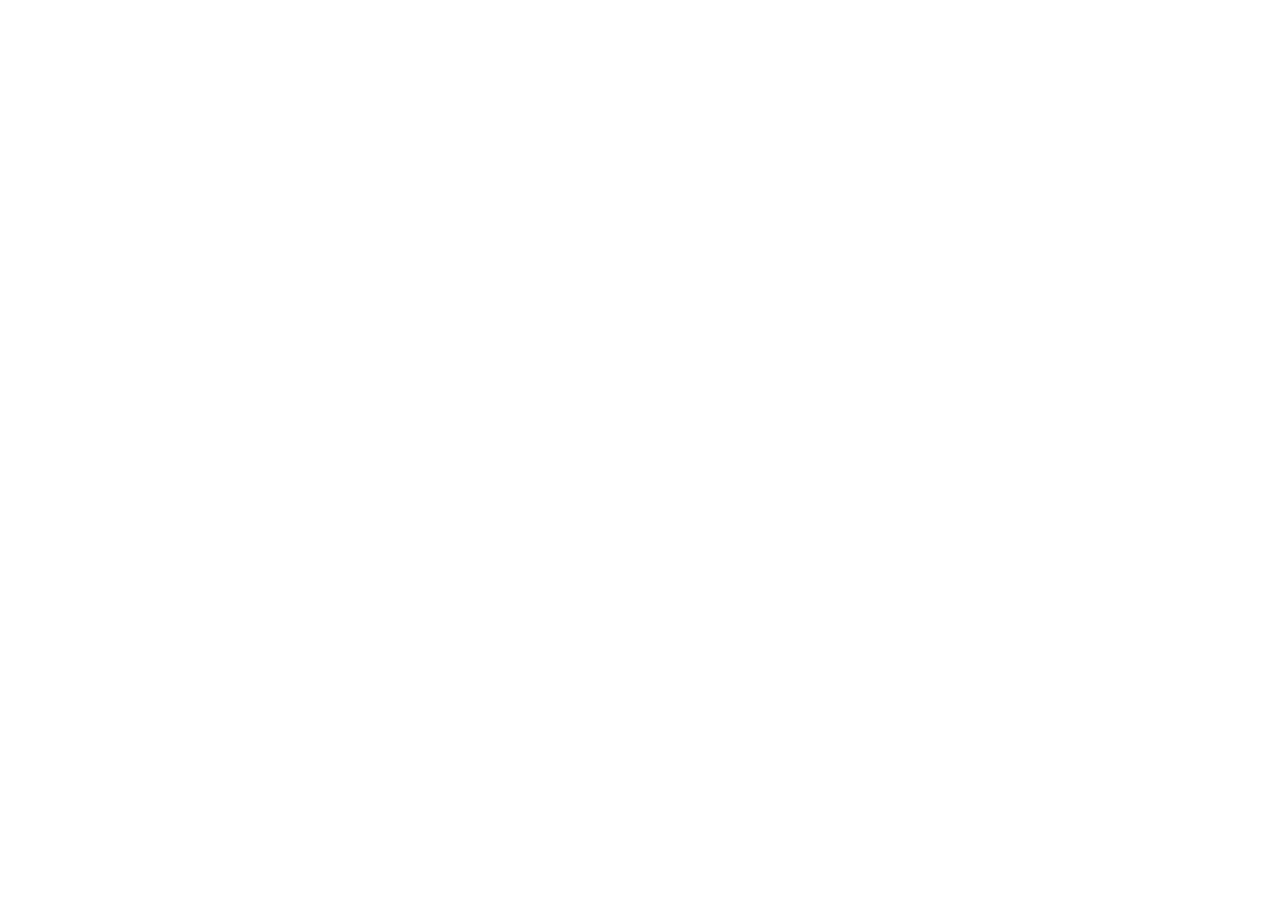
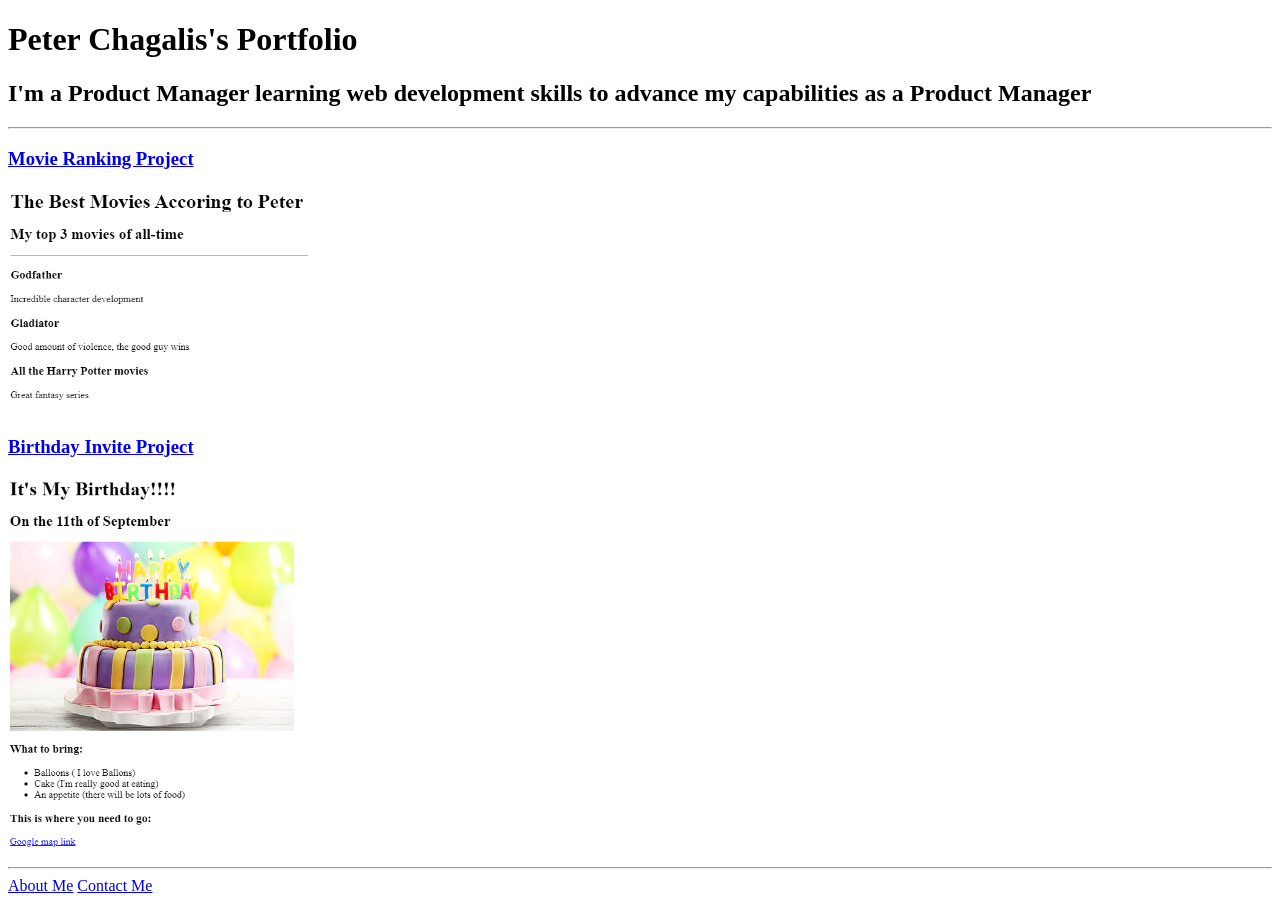
Before and after one commit to peterchagalis/html-portfolio, a plain HTML site: page index.html in a window 1280 px wide. Before the commit the page ends 800 px from the top, so only its background shows below. Drawn offline with Linux system fonts and the light colour scheme.

Commit message:
Update index.html

```diff
--- a/index.html
+++ b/index.html
@@ -1,15 +1,22 @@
-<!-- TODO 1: Create the HTML Boilerplate -->
+<!DOCTYPE HTML>
+<html lang="en">
 
-<!-- TODO 2: Add Your previous projects' HTML into the public folder -->
+<head>
+    <meta charset="UTF-8">
+    <title>About Peter Chagalis</title>
+</head>
 
-<!-- TODO 3: Take screenshots of your project previews and add the images to the images folder -->
+<body>
+    <h1>Peter Chagalis's Portfolio</h1>
+    <h2>I'm a Product Manager learning web development skills to advance my capabilities as a Product Manager</h2>
+    <hr/>
+    <h3><a href="./public/movie-ranking.html"> Movie Ranking Project</a></h3>
+    <a href="./public/movie-ranking.html"> <img src="./assets/images/movie-ranking.png" width="300" alt="picture of my movie project page"/></a>
+    <h3><a href="./public/birthday-invite.html"> Birthday Invite Project</a></h3>
+    <a href="./public/birthday-invite.html"> <img src="./assets/images/birthday-invite.png" width="300" alt="picture of my birthday invite project"/></a>
+    <hr/>
+    <a href="./public/about.html">About Me</a>
+    <a href="./public/contact.html">Contact Me</a>
+</body>
 
-<!-- TODO 4: Add titles/subtitles etc. -->
-
-<!-- TODO 5: Add a link to the project pages -->
-
-<!-- TODO 6: Add images to show the project previews
-HINT for TODO 6: You can use the height attribute set to 200 to make the image smaller:
-https://developer.mozilla.org/en-US/docs/Web/HTML/Element/img#attr-height -->
-
-<!-- TODO 7: Add the Contact Me and About Me page links -->
+</html>
```
